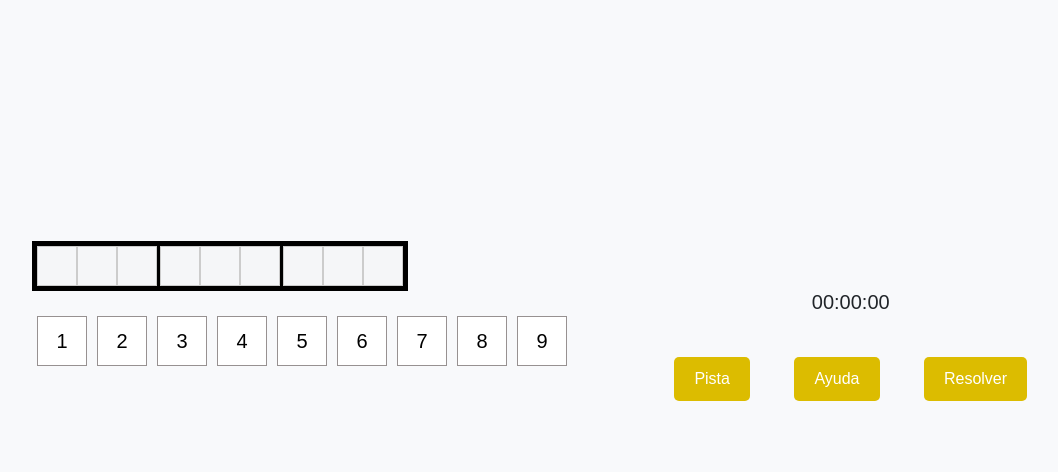
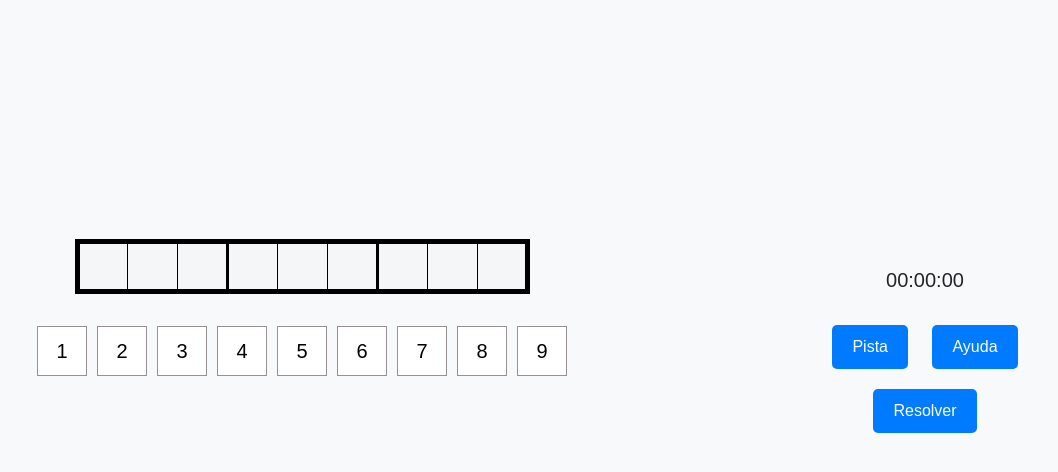
Before and after one commit to LeonardoVilte/Sudoku, a Spring app: page /thymeleaf/juego in a window 1280 px wide. Shown: the part 56-528 px from the top of the page, without its empty margins (50-1108 px from the left). Run offline with Thymeleaf, Linux system fonts and the light colour scheme; the template is opened without the code that fills it: most values are stand-ins (such as "Sample title", 1, 10 or a date in 2020); data that the repository does not hold is empty; some libraries are stand-ins or nearby versions.

Commit message:
botones y estilos

```diff
--- a/src/main/webapp/resources/core/css/juegoSudokuEstilos.css
+++ b/src/main/webapp/resources/core/css/juegoSudokuEstilos.css
@@ -126,16 +126,92 @@ input{
     text-align: center;
 }
 
-.celda {
-    border: 1px solid #ccc;
-    width: 40px;
-    height: 40px;
+/* Ajustes para el Sudoku */
+#contenedor-sudoku {
+    display: inline-block;
+    margin-top: 20px;
+}
+
+#tablero-sudoku table {
+    border-collapse: collapse;
+    margin: 0 auto;
+}
+
+#tablero-sudoku td {
+    width: 50px; /* Aumenta el tamaño de las celdas */
+    height: 50px; /* Aumenta el tamaño de las celdas */
+    border: 1px solid #000;
     text-align: center;
     vertical-align: middle;
-    font-size: 1.5rem;
 }
 
-.celda.selected {
-    border: 2px solid #007bff;
-    background-color: #e7f3ff;
+#tablero-sudoku input {
+    width: 100%;
+    height: 100%;
+    border: none;
+    font-size: 20px;
+    text-align: center;
 }
+
+/* Estilos para las líneas negras que remarcan los 3x3 */
+#tablero-sudoku td:nth-child(3n+1),
+#tablero-sudoku td:first-child {
+    border-left: 3px solid #000;
+}
+
+#tablero-sudoku tr:nth-child(3n+1),
+#tablero-sudoku tr:first-child {
+    border-top: 3px solid #000;
+}
+
+/* Estilos para la celda seleccionada */
+#tablero-sudoku .selected {
+    background-color: lightblue;
+}
+
+/* Estilos para el contenedor del timer */
+.timer-container {
+    text-align: center; /* Alinea el texto al centro */
+    padding-left: 150px;
+}
+
+/* Estilos para los botones */
+.button {
+    display: inline-block;
+    padding: 10px 20px;
+    margin: 10px;
+    font-size: 16px;
+    cursor: pointer;
+    border: none;
+    border-radius: 5px;
+    background-color: #007bff;
+    color: #fff;
+    transition: background-color 0.3s, transform 0.2s;
+}
+
+.button:hover {
+    background-color: #0056b3;
+    transform: scale(1.05);
+}
+
+.button:active {
+    background-color: #003167;
+}
+
+.action-button {
+    display: block;
+    margin: 0 auto;
+    transition: background-color 0.1s;
+}
+
+.action-button:hover {
+    background-color: #0056b3;
+}
+
+.tecla:hover {
+    background-color: #b8b8b8;
+}
+
+.tecla:active {
+    background-color: #929292; /* Cambia rápidamente de color al pasar el mouse */
+}
```
